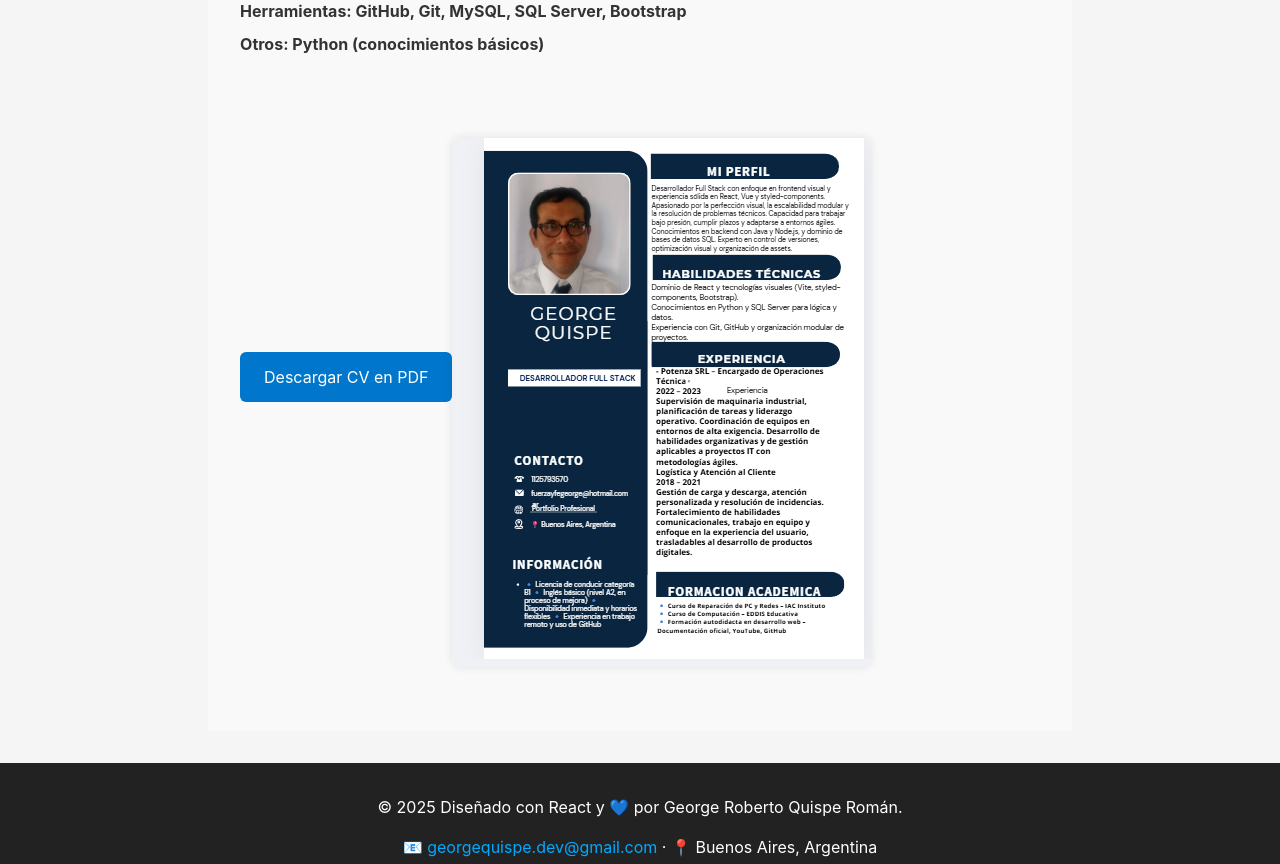
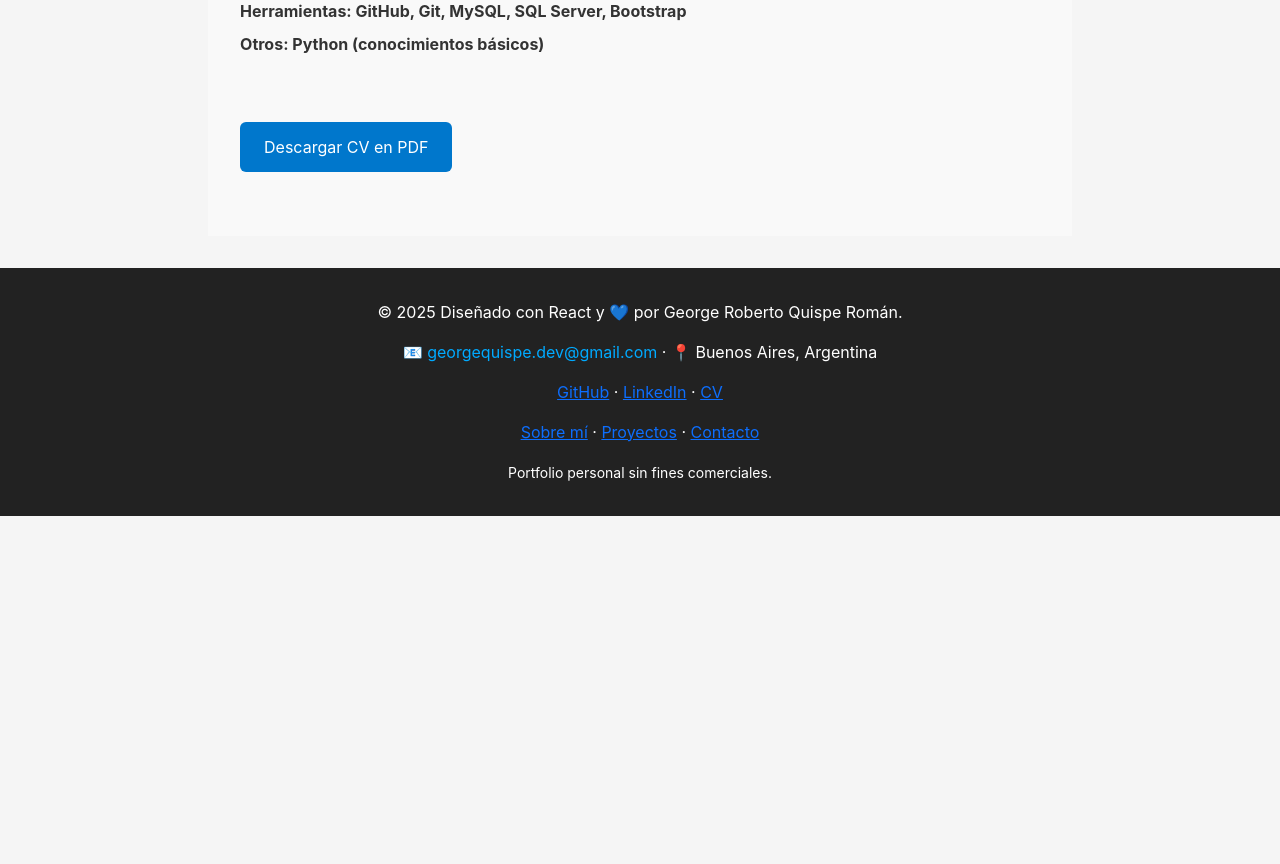
Before and after one commit to georgequispe/portfolio, a React (Vite) app: page /cv in a window 1280 px wide. Shown: the part 760-1624 px from the top of the page. After the commit the page ends 1276 px from the top, so only its background shows below. Built offline with nearby package versions, Linux system fonts and the light colour scheme.

Commit message:
elimine lo innecesario

```diff
--- a/src/components/Cv.jsx
+++ b/src/components/Cv.jsx
@@ -1,4 +1,4 @@
-import { Container, Title, PreviewImage } from './Cv.styles';
+import { Container, Title } from './Cv.styles';
 import CVSection from './CvSection';
 import DownloadButton from './DownLoadBoton';
 
@@ -41,11 +41,6 @@ const CV = () => {
         url={`${import.meta.env.BASE_URL}assets/cv-george-quispe.pdf`}
         label="Descargar CV en PDF"
       />
-
-      <PreviewImage
-        src={`${import.meta.env.BASE_URL}assets/cv-preview.png`}
-        alt="Vista previa del CV"
-      />
     </Container>
   );
 };
--- a/src/components/Cv.styles.js
+++ b/src/components/Cv.styles.js
@@ -47,9 +47,4 @@ export const Button = styled.button`
   }
 `;
 
-export const PreviewImage = styled.img`
-  margin-top: 3rem;
-  max-width: 100%;
-  border-radius: 8px;
-  box-shadow: 0 0 10px rgba(0,0,0,0.1);
-`;
+;
```
